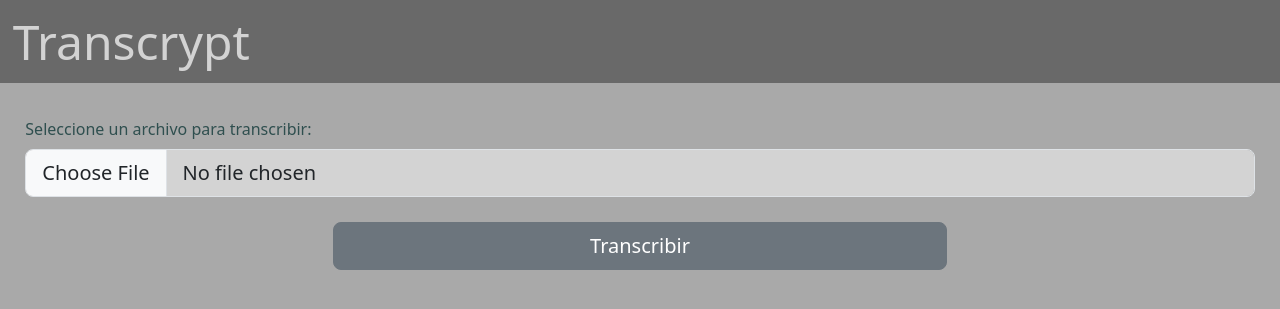
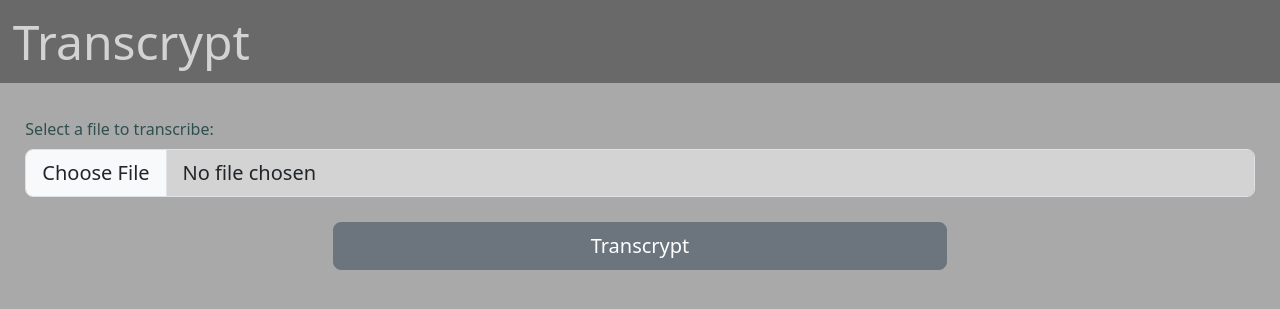
Before and after one commit to nava2105/transcript_pdf, a Flask app: page / in a window 1280 px wide. Shown: the top 309 px of the page. Run offline with Flask 3, Linux system fonts and the light colour scheme.

Commit message:
refactor(🔧 Languaje and content): Change the languaje and delete the innecesary comments

```diff
--- a/front.py
+++ b/front.py
@@ -9,7 +9,7 @@ app = Flask(__name__)
 
 @app.errorhandler(404)
 def not_found(error):
-    return 'Ruta no encontrada', 404
+    return 'Route not found', 404
 
 @app.route('/', methods=['GET', 'POST'])
 def home():
@@ -18,21 +18,20 @@ def home():
 @app.route('/transcript', methods=['POST'])
 def transcribir():
     if 'archivo' not in request.files:
-        return '<br><br><center>No se ha seleccionado ningún archivo<br><br><center>'
+        return '<br><br><center>No file is been selected<br><br><center>'
     file = request.files['archivo']
     if file.filename == '':
-        return '<br><br><center>No se ha seleccionado ningún archivo<br><br><center>'
+        return '<br><br><center>No file is been selected<br><br><center>'
     basePath = os.path.dirname(__file__)
     filename = secure_filename(file.filename)
     if os.path.splitext(filename)[1] == ".pdf":
-        # Para cargar el archivo en la carpeta resources
         uploadPath = os.path.join(basePath, 'src/pdf_reader/resources', filename)
         file.save(uploadPath)
         analisisPath = os.path.join('src/pdf_reader/resources', filename)
         trascription = ReaderService.pdf2str(analisisPath)
         mostrar = True
         return render_template('home.html', trascription=trascription, mostrar=mostrar)
-    return '<br><br><center>Debe ser formato pdf<br><br><center>'
+    return '<br><br><center>It must be a pdf file<br><br><center>'
 
 @app.route('/download_txt', methods=['POST'])
 def download_txt():
@@ -50,4 +49,4 @@ def download_docx():
     return send_file(buffer, as_attachment=True, download_name='transcription.docx', mimetype='application/vnd.openxmlformats-officedocument.wordprocessingml.document')
 
 if __name__ == '__main__':
-    app.run(host='localhost', port=5000, debug=True)
+    app.run(host='0.0.0.0', port=5000, debug=True)
--- a/src/pdf_reader/service/ReaderService.py
+++ b/src/pdf_reader/service/ReaderService.py
@@ -11,8 +11,6 @@ class ReaderService:
 
         for pagina in doc:
             texto = pagina.get_text().encode("utf8")
-            """ .encode("utf8") solo permite que se ingrese información de
-                tipo texto, esto excluye imagenes y saltos de linea """
             salida.write(texto)
             salida.write(b"\n-----\n")
 
--- a/templates/home.html
+++ b/templates/home.html
@@ -18,28 +18,28 @@
     <form style="padding: 1%; padding-bottom: 0px" action="{{ url_for('transcribir') }}" method="POST" autocomplete="off" enctype="multipart/form-data">
         <div class="mb-3">
             <div style="padding: 1%">
-                <label for="doc_input" class="form-label">Seleccione un archivo para transcribir:</label>
+                <label for="doc_input" class="form-label">Select a file to transcribe:</label>
                 <input type="file" class="form-control form-control-lg" name="archivo" id="doc_input" accept=".pdf" aria-describedby="emailHelp" required style="cursor: pointer; background-color: lightgray">
             </div>
             <div style="padding: 1%; text-align: center">
-                <input type="submit" class="btn btn-secondary btn-lg" value="Transcribir" style="width: 50%">
+                <input type="submit" class="btn btn-secondary btn-lg" value="Transcrypt" style="width: 50%">
             </div>
         </div>
     </form>
     {% if mostrar %}
     <div id="resp" style="padding: 2%; padding-top: 0px">
         <div style="padding: 1%; background-color: lightgray">
-            <h1 class="form-label">La transcripción es:</h1>
+            <h1 class="form-label">The transcription is:</h1>
             <p class="form-label" id="transcription">{{ trascription }}</p>
             <div style="padding: 1%; text-align: center">
-                <button class="btn btn-secondary" onclick="copiarAlPortapapeles()">Copiar al portapapeles</button>
+                <button class="btn btn-secondary" onclick="copiarAlPortapapeles()">Copy to clipboard</button>
                 <form action="{{ url_for('download_txt') }}" method="POST" style="display: inline;">
                     <input type="hidden" name="transcription" value="{{ trascription }}">
-                    <button type="submit" class="btn btn-secondary">Descargar como .txt</button>
+                    <button type="submit" class="btn btn-secondary">Download as .txt</button>
                 </form>
                 <form action="{{ url_for('download_docx') }}" method="POST" style="display: inline;">
                     <input type="hidden" name="transcription" value="{{ trascription }}">
-                    <button type="submit" class="btn btn-secondary">Descargar como Word</button>
+                    <button type="submit" class="btn btn-secondary">Download as Word</button>
                 </form>
             </div>
         </div>
@@ -49,9 +49,9 @@
         function copiarAlPortapapeles() {
             const texto = document.getElementById('transcription').innerText;
             navigator.clipboard.writeText(texto).then(() => {
-                alert("Texto copiado al portapapeles");
+                alert("Text copied to clipboard");
             }).catch(err => {
-                console.error("Error al copiar el texto: ", err);
+                console.error("Error while copying the text: ", err);
             });
         }
     </script>
```
